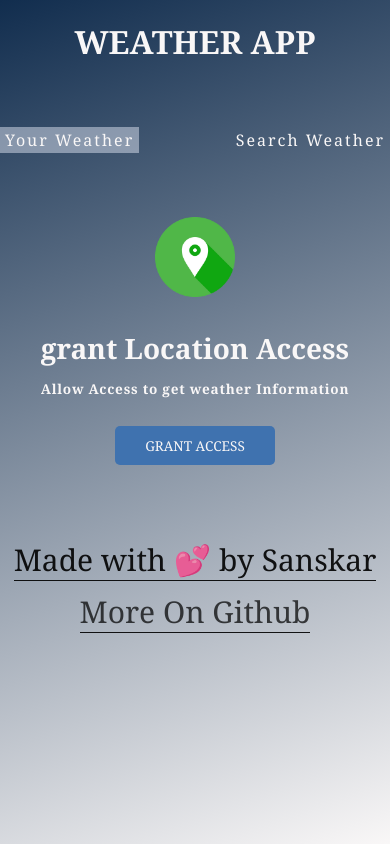
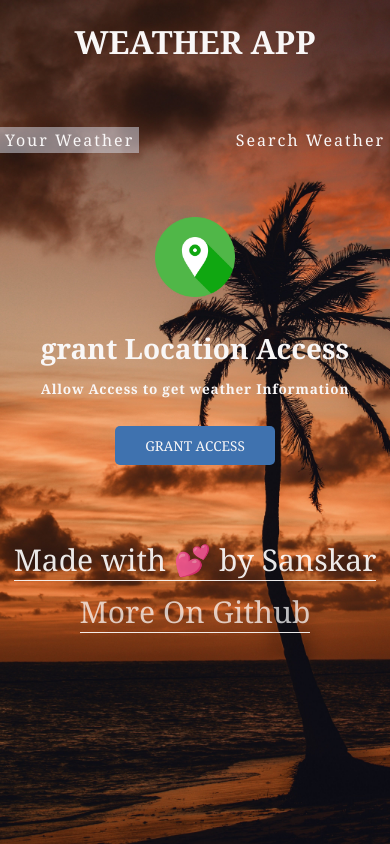
Before and after one commit to walkwithsanskar/weatherapp.github.io, a plain HTML site: page index.html in a window 390 px wide. Drawn offline with Linux system fonts and the light colour scheme.

Commit message:
bg updates

```diff
--- a/styles.css
+++ b/styles.css
@@ -18,11 +18,27 @@
     width: 100vw;
     height: 100vh;
     color: var(--colorLight2);
-    background-image: linear-gradient(160deg,var(--colorDark1) 0%,var(--colorLight2)100% );
+    /* background-image: linear-gradient(160deg,var(--colorDark1) 0%,var(--colorLight2)100% ); */
+    background-image: url(./assets/bg2.jpg);
+    background-size: cover;
+    background-repeat: no-repeat;
+
 
 
 }
 
+@media (max-width:500px) {
+    .wrapper{
+        width: 100vw;
+        height: 100vh;
+        color: var(--colorLight2);
+        /* background-image: linear-gradient(160deg,var(--colorDark1) 0%,var(--colorLight2)100% ); */
+        background-image: url(./assets/bg.jpg);
+        background-size: cover;
+        background-repeat: no-repeat;
+
+    }
+}
 
 h1{
     text-align: center;
@@ -282,8 +298,8 @@ display: none;
     font-weight:300 ;
     opacity: 0.9;
     user-select: none;
-    color: black;
-    border-bottom: 1px solid black;
+    color: white;
+    border-bottom: 1px solid white;
 }
 
 .foot a{
@@ -291,7 +307,7 @@ display: none;
     cursor: pointer;
     user-select: none;
     opacity: 0.8;
-    color: black;
+    color: white;
 }
 
 /*
```
Also changed, not shown: assets/bg.jpg (added), 1 other file.
